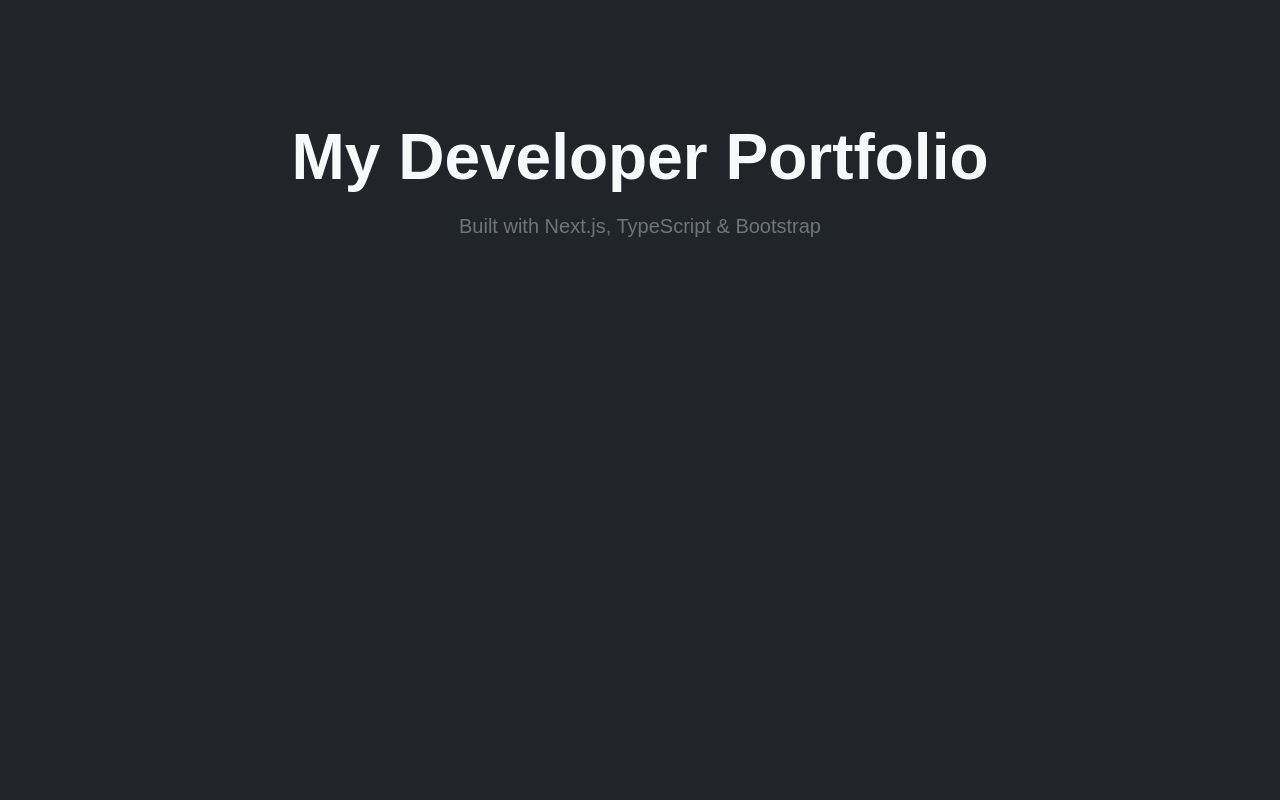
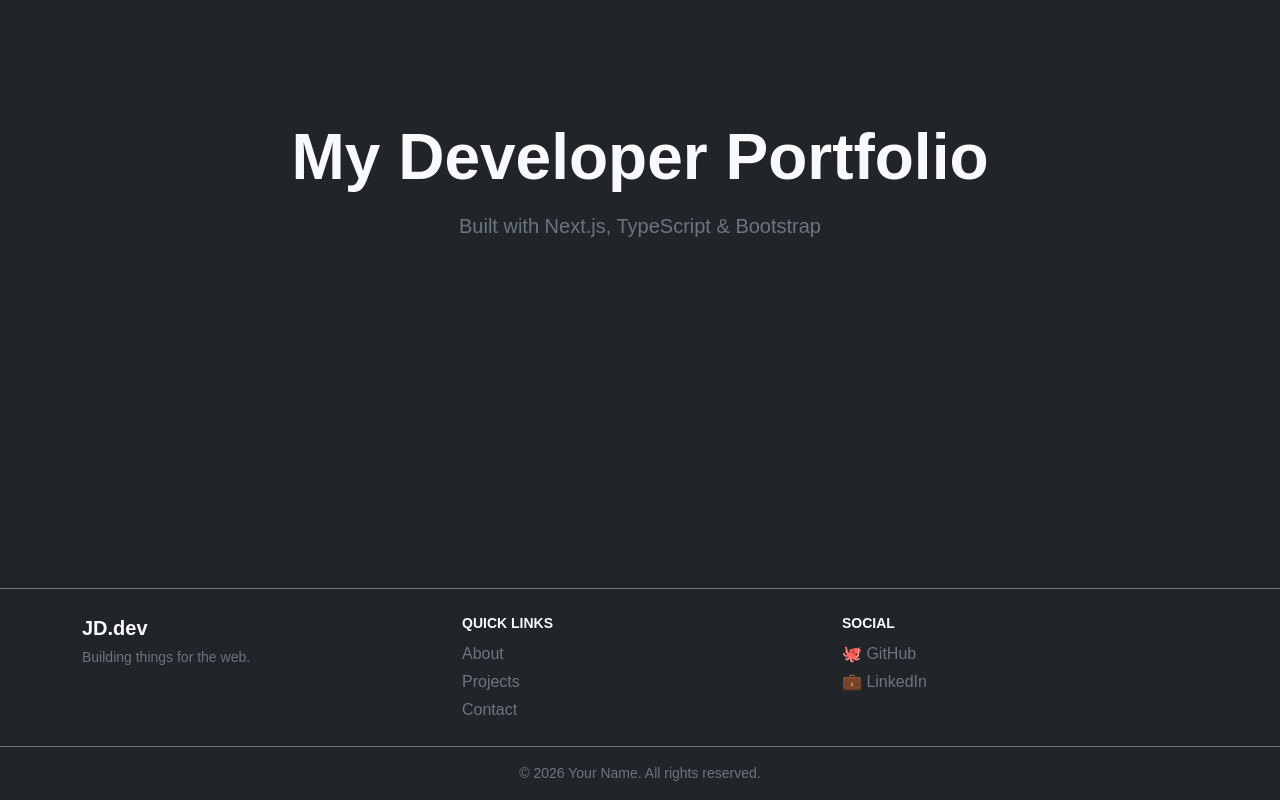
Before and after one commit to siddrashx102/dev-portfolio, a Next.js app: page / in a window 1280 px wide. Shown: the part 269-1069 px from the top of the page. Before the commit the page ends 857 px from the top, so only its background shows below. Built offline with nearby package versions, Linux system fonts and the light colour scheme.

Commit message:
feat(scrim-4): add site-wide Footer component

```diff
--- /dev/null
+++ b/app/components/Footer.tsx
@@ -0,0 +1,61 @@
+import Link from "next/link";
+
+export default function Footer() {
+    const year = new Date().getFullYear();
+
+    return (
+        <footer className="bg-dark text-secondary border-top border-secondary mt-auto">
+            <div className="container py-4">
+                <div className="row g-4">
+                    {/* Brand & tagline */}
+                    <div className="col-md-4">
+                        <span className="fw-bold text-light fs-5">JD.dev</span>
+                        <p className="mt-1 mb-0 small">Building things for the web.</p>
+                    </div>
+
+                    {/* Quick nav */}
+                    <div className="col-md-4">
+                        <p className="fw-semibold text-light mb-2 small text-uppercase">Quick Links</p>
+                        <ul className="list-unstyled mb-0 d-flex flex-column gap-1">
+                            <li><Link href="/about" className="text-secondary text-decoration-none">About</Link></li>
+                            <li><Link href="/projects" className="text-secondary text-decoration-none">Projects</Link></li>
+                            <li><Link href="/contact" className="text-secondary text-decoration-none">Contact</Link></li>
+                        </ul>
+                    </div>
+
+                    {/* Social links */}
+                    <div className="col-md-4">
+                        <p className="fw-semibold text-light mb-2 small text-uppercase">Social</p>
+                        <ul className="list-unstyled mb-0 d-flex flex-column gap-1">
+                            <li>
+                                <a
+                                    href="https://github.com"
+                                    target="_blank"
+                                    rel="noopener noreferrer"
+                                    className="text-secondary text-decoration-none"
+                                >
+                                    🐙 GitHub
+                                </a>
+                            </li>
+                            <li>
+                                <a
+                                    href="https://linkedin.com"
+                                    target="_blank"
+                                    rel="noopener noreferrer"
+                                    className="text-secondary text-decoration-none"
+                                >
+                                    💼 LinkedIn
+                                </a>
+                            </li>
+                        </ul>
+                    </div>
+                </div>
+            </div>
+
+            {/* Copyright bar */}
+            <div className="border-top border-secondary py-3 text-center small">
+                © {year} Your Name. All rights reserved.
+            </div>
+        </footer>
+    );
+}
--- a/app/layout.tsx
+++ b/app/layout.tsx
@@ -3,6 +3,7 @@
 import "bootstrap/dist/css/bootstrap.min.css";
 import "./globals.css";
 import Navbar from "./components/Navbar";
+import Footer from "./components/Footer";
 
 const geistSans = Geist({
   variable: "--font-geist-sans",
@@ -26,9 +27,10 @@
 }>) {
   return (
     <html lang="en">
-      <body className={`${geistSans.variable} ${geistMono.variable} bg-dark text-light`}>
+      <body className="bg-dark text-light d-flex flex-column min-vh-100">
         <Navbar />
-        {children}
+        <main className="flex-grow-1">{children}</main>
+        <Footer />
       </body>
     </html>
   );
```
